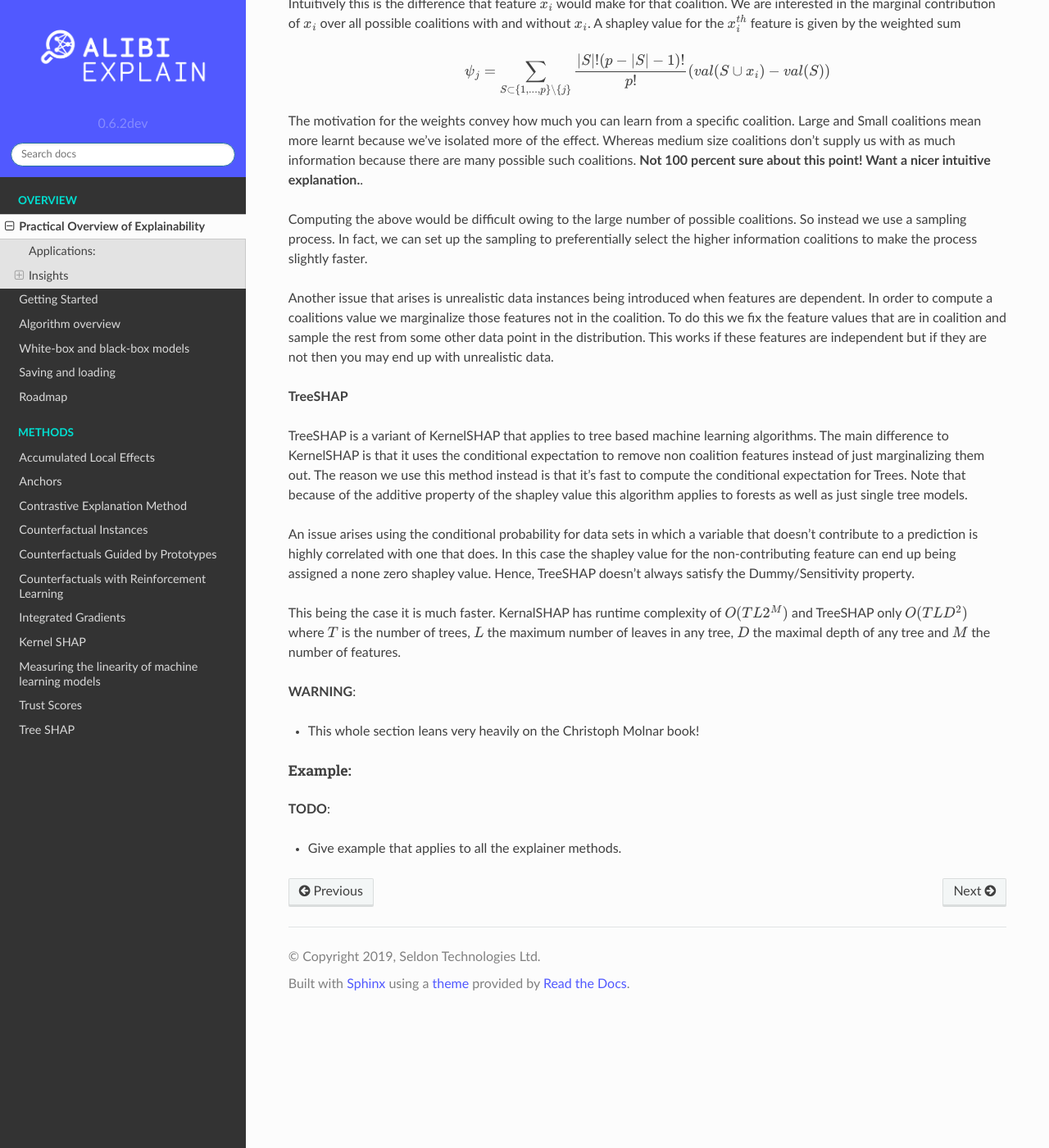
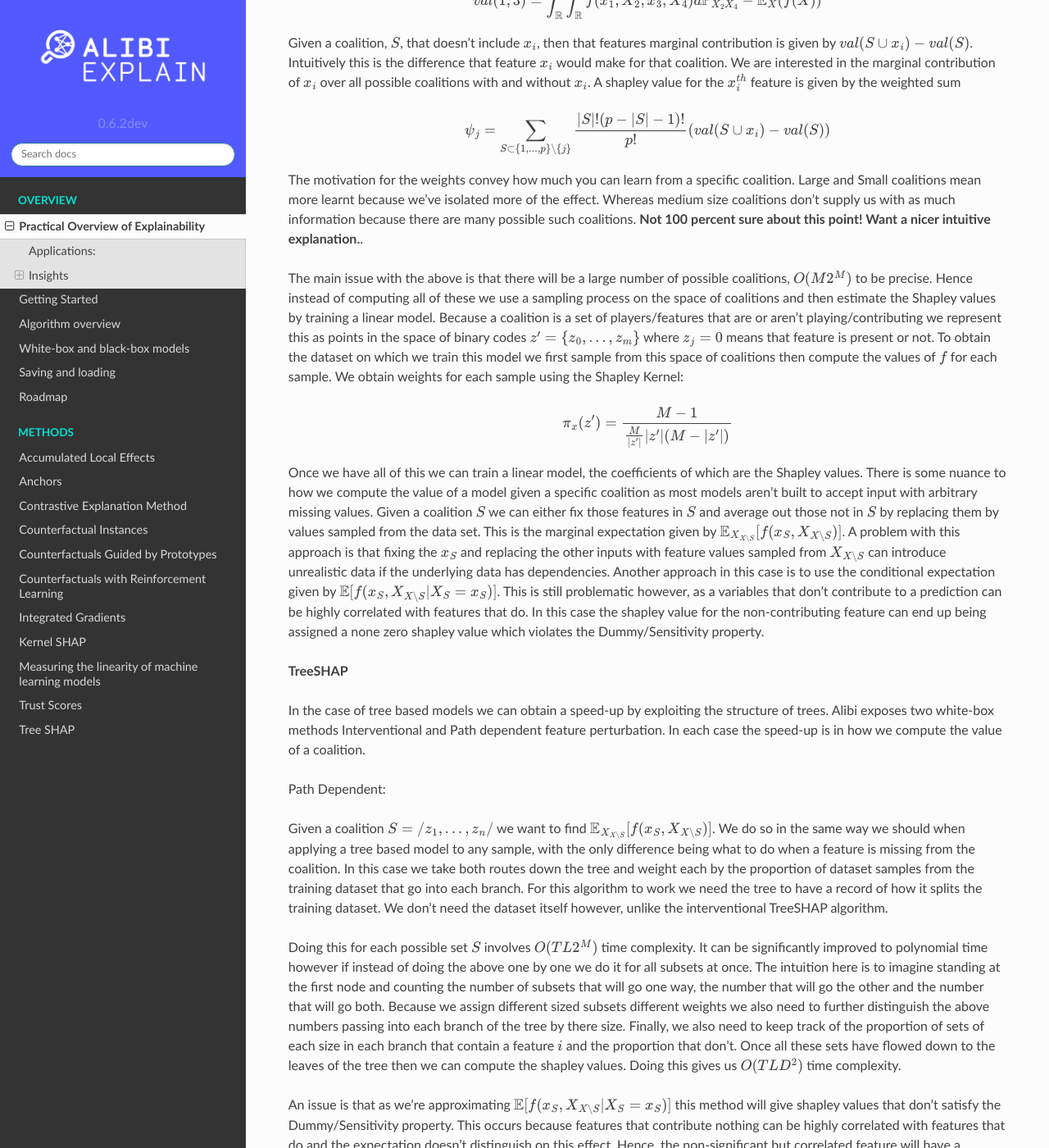
Before and after one commit to SeldonIO/alibi, a Sphinx documentation site: the page built from doc/source/overview/high_level.md, in a window 1280 px wide and 1400 px high, scrolled down 11341 px. Shown: the whole window at 82% size. Built offline with Sphinx 7.4.7 and the Read the Docs theme 2.0.0, drawn with Linux system fonts in a browser that asks for light colours; pages that are not in the unit, such as notebooks, are missing from menus; some of the changed text lies outside the part shown.

Commit message:
Update SHAP section to contian description of Interventional and path dependent Tree SHAP

```diff
--- a/doc/source/overview/high_level.md
+++ b/doc/source/overview/high_level.md
@@ -1,35 +1,38 @@
 # Practical Overview of Explainability
 
 While the applications of machine learning are impressive many models provide predictions that are hard to interpret or
-reason about. This limits there use in many cases as often we want to know why and not just what a models prediction
-is. Alarming predictions are rarely taken at face value and typically warrant further analysis. Indeed, in some cases
-explaining the choices that a model makes could even become a potential
+reason about. This limits there use in many cases as often we want to know why and not just what a model made a
+prediction. Alarming predictions are rarely taken at face value and typically warrant further analysis. Indeed, in some
+cases explaining the choices that a model makes could even become a potential
 [legal requirement](https://arxiv.org/pdf/1711.00399.pdf). The following is a non-rigorous and practical overview of
 explainability and the methods alibi provide.
 
-Explainability research provides us with algorithms that give insights into trained models predictions.
-
+**Explainability provides us with algorithms that give insights into trained models predictions.** It allows
+us to answer questions such as:
 - How does a prediction change dependent on feature inputs?
 - What features are Important for a given prediction to hold?
 - What features are not important for a given prediction to hold?
 - What set of features would you have to minimally change to obtain a new prediction of your choosing?
-- etc..
+- How does each feature contribute to a models prediction?
 
-The set of insights available are dependent on the trained model. If the model is a regression is makes sense to ask
-how the prediction varies with respect to some feature. Whereas, it doesn't make sense to ask what minimal change is
-required to obtain a new classification. Insights are constrained by:
+The set of insights available are dependent on the trained model. For instance, If the model is a regression it makes
+sense to ask how the prediction varies with respect to some feature. Whereas, it doesn't make sense to ask what minimal
+change is required to obtain a new classification. Insights are constrained by:
 
-- The type of data the model handles (images, text, ...)
-- The task the model performs (regression, classification, ...)
-- The type of model used (random forest, neural network, ...)
+- The type of data the model handles. Some insights only apply to image data others only to textual data.
+- The task the model performs. The two types of model tasks alibi handles are regression and classification.
+- The type of model used. Examples of model types include neural networks and random forests.
 
-Here type of model refers could be a number of different things including neural networks or random forests. Some
-explainer methods apply only to specific types of model such as TreeSHAP which can only be used with tree based models.
-Other explainer methods apply to any type of model. They can do so because the underlying method doesn't make use of
-the model internals. Instead, only depending on the model outputs given particular inputs. Methods that apply in this
-general setting are known as **black box** methods. Methods that do require model internals, perhaps in order to
-compute prediction gradients dependent on inputs, are known as white box models. This is a much stronger
-constraint that black box methods.
+Some explainer methods apply only to specific types of model such as TreeSHAP which can only be used with tree based
+models. This is the case when an explainer method makes use of some specific aspect of that models structure. For
+instance, if the model is a neural network then some methods require being able to compute the prediction derivative
+with respect to model inputs. Methods that require access to the model internals like this are known as **white box**
+methods. Other explainers apply to any type of model. They can do so because the underlying method doesn't make use of
+the model internals. Instead, they only require to have access to the model outputs given particular inputs. Methods
+that apply in this general setting are known as **black box** methods. Note that white box methods are a subset of
+black box methods and in general an explainer being a white box method is a much stronger constraint than it being a
+black box methods. Typically, white box methods are faster than blackbox methods as access to the model internals means
+the method can exploit some aspect of that models structure.
 
 :::{admonition} **Note 1: Black Box Definition**
 The use of Black Box here varies subtly from the conventional use within machine learning. Typically, we say a model is
@@ -51,42 +54,41 @@
 **Functionality:** Insights can also be used to augment model functionality. Providing useful information on top of
 model predictions. How to change the model inputs to obtain a better output for instance.
 
-**Research:** Explainability allows researchers to look inside the black box and see what the models are doing. Helping
-them understand more broadly the effects of the particular model or training schema they're using.
+**Research:** Explainability allows researchers to understand how and why opaque models make decisions. Helping them
+understand more broadly the effects of the particular model or training schema they're using.
+
+__TODO__:
+- picture of explainability pipeline: training -> prediction -> insight
 
 :::{admonition} **Note 2: Biases**
 Practitioners must be wary of using explainability to excuse bad models rather than ensuring there correctness. As an
 example its possible to have a model that is correctly trained on a dataset, however due to the dataset being either
 wrong or incomplete the model doesn't actually reflect reality. If the insights that explainability generates
 conform to some confirmation bias of the person training the model then they are going to be blind to this issue and
-instead use these methods to confirm erroneous results.
-
-__TODO__:
-- further discussion on faithfulness of models. Make clear that these insights apply to the model and only to
-the data via the model.
+instead use these methods to confirm erroneous results. A key distinction here is that explainability insights are
+designed to be faithful to the model they are explaining and not the data. You use an explanation to obtain an insight
+into the data only if the model is trained well.
 :::
-
-__TODO__:
-- picture of explainability pipeline: training -> prediction -> insight
 
 ## Insights
 
 ### Global and Local Insights
 
-Insights can be categorized into two types. Local and global. Intuitively a local insights says something about a
-single prediction that a model makes. As an example, given an image classified as a cat by a model what is the minimal
-set of features (pixels) that need to stay the same in order for that image to still be classified as a cat. Such an
-insight gives an idea of what the model is looking for when deciding to classify an instance into a specific class.
-Global insights on the other hand refer to the behaviour of the model over a set of inputs. Plots that show how a
-regression prediction varies with respect to a given feature while factoring out all the others are an example. These
-insights give a more general understanding of the relationship between inputs and model predictions.
+Insights can be categorized into two types. Local and global. Intuitively, a local insight says something about a
+single prediction that a model makes. As an example, given an image classified as a cat by a model, a local insight
+might give the set of features (pixels) that need to stay the same in order for that image to remain classified as a
+cat. Such an insight gives an idea of what the model is looking for when deciding to classify a specific instance into
+a specific class. Global insights on the other hand refer to the behaviour of the model over a set of inputs. Plots
+that show how a regression prediction varies with respect to a given feature while factoring out all the others are an
+example. These insights give a more general understanding of the relationship between inputs and model predictions.
 
 __TODO__:
 - Add image to give idea of Global and local insight
 
 ### Insight Categories
 
-Alibi provides a number of insights with which to explore and understand models.
+Alibi provides a number of local and global insights with which to explore and understand models. The following gives
+the practitioner an understanding of which explainers are suitable to be used where.
 
 #### Counter Factuals:
 
@@ -502,30 +504,79 @@
 information because there are many possible such coalitions. **Not 100 percent sure about this point! Want a nicer
 intuitive explanation.**.
 
-Computing the above would be difficult owing to the large number of possible coalitions. So instead we use a sampling
-process. In fact, we can set up the sampling to preferentially select the higher information coalitions to make the
-process slightly faster.
+The main issue with the above is that there will be a large number of possible coalitions, $O(M2^M)$ to be precise.
+Hence instead of computing all of these we use a sampling process on the space of coalitions and then estimate the
+Shapley values by training a linear model. Because a coalition is a set of players/features that are or aren't
+playing/contributing we represent this as points in the space of binary codes $z' = \{z_0,...,z_m\}$ where $z_j = 0$
+means that feature is present or not. To obtain the dataset on which we train this model we first sample from this
+space of coalitions then compute the values of $f$ for each sample. We obtain weights for each sample using the Shapley
+Kernel:
 
-Another issue that arises is unrealistic data instances being introduced when features are dependent. In order to
-compute a coalitions value we marginalize those features not in the coalition. To do this we fix the feature values
-that are in coalition and sample the rest from some other data point in the distribution. This works if these features
-are independent but if they are not then you may end up with unrealistic data.
+$$
+\pi_{x}(z') = \frac{M - 1}{\frac{M}{|z'|}|z'|(M - |z'|)}
+$$
+
+Once we have all of this we can train a linear model, the coefficients of which are the Shapley values. There is some
+nuance to how we compute the value of a model given a specific coalition as most models aren't built to accept input
+with arbitrary missing values. Given a coalition $S$ we can either fix those features in $S$ and average out those not
+in $S$ by replacing them by values sampled from the data set. This is the marginal expectation given by
+$\mathbb{E}_{X_{X \setminus S}}[f(x_S, X_{X \setminus S})]$. A problem with this approach is that fixing the $x_S$ and
+replacing the other inputs with feature values sampled from $X_{X \setminus S}$ can introduce unrealistic data if the
+underlying data has dependencies. Another approach in this case is to use the conditional expectation given by
+$\mathbb{E}[f(x_S, X_{X\setminus S}|X_S=x_S)]$. This is still problematic however, as a variables that don't contribute
+to a prediction can be highly correlated with features that do. In this case the shapley value for the non-contributing
+feature can end up being assigned a none zero shapley value which violates the Dummy/Sensitivity property.
 
 **TreeSHAP**
 
-TreeSHAP is a variant of KernelSHAP that applies to tree based machine learning algorithms. The main difference to
-KernelSHAP is that it uses the conditional expectation to remove non coalition features instead of just marginalizing
-them out. The reason we use this method instead is that it's fast to compute the conditional expectation for Trees.
-Note that because of the additive property of the shapley value this algorithm applies to forests as well as just
-single  tree models.
+In the case of tree based models we can obtain a speed-up by exploiting the structure of trees. Alibi exposes two
+white-box methods Interventional and Path dependent feature perturbation. In each case the speed-up is in how we
+compute the value of a coalition.
 
-An issue arises using the conditional probability for data sets in which a variable that doesn't contribute to a
-prediction is highly correlated with one that does. In this case the shapley value for the non-contributing feature can
-end up being assigned a none zero shapley value. Hence, TreeSHAP doesn't always satisfy the Dummy/Sensitivity property.
+Path Dependent:
 
-This being the case it is much faster. KernalSHAP has runtime complexity of $O(TL2^{M})$ and TreeSHAP only $O(TLD^{2})$
-where $T$ is the number of trees, $L$ the maximum number of leaves in any tree, $D$ the maximal depth of any tree and
-$M$ the number of features.
+Given a coalition $S=/{z_1, ..., z_n/}$ we want to find $\mathbb{E}_{X_{X \setminus S}}[f(x_S, X_{X \setminus S})]$. We
+do so in the same way we should when applying a tree based model to any sample, with the only difference being what to
+do when a feature is missing from the coalition. In this case we take both routes down the tree and weight each by the
+proportion of dataset samples from the training dataset that go into each branch. For this algorithm to work we need
+the tree to have a record of how it splits the training dataset. We don't need the dataset itself however, unlike the
+interventional TreeSHAP algorithm.
+
+Doing this for each possible set $S$ involves $O(TL2^M)$ time complexity. It can be significantly improved to polynomial
+time however if instead of doing the above one by one we do it for all subsets at once. The intuition here is to imagine
+standing at the first node and counting the number of subsets that will go one way, the number that will go the other
+and the number that will go both. Because we assign different sized subsets different weights we also need to further
+distinguish the above numbers passing into each branch of the tree by there size. Finally, we also need to keep track of
+the proportion of sets of each size in each branch that contain a feature $i$ and the proportion that don't. Once all
+these sets have flowed down to the leaves of the tree then we can compute the shapley values. Doing this gives us
+$O(TLD^2)$ time complexity.
+
+An issue is that as we're approximating $\mathbb{E}[f(x_S, X_{X\setminus S}|X_S=x_S)]$ this method will give shapley
+values that don't satisfy the Dummy/Sensitivity property. This occurs because features that contribute nothing can be
+highly correlated with features that do and the expectation doesn't distinguish on this effect. Hence, the
+non-significant but correlated feature will have a positive shapley coefficient.
+
+Interventional:
+
+The interventional TreeSHAP method takes a different approach. Suppose we sample a reference data point, $r$, from the
+training dataset. For each feature $i$ we then enumerate over all subsets of $S\subset F \setminus \{i\}$. If a subset
+is missing a feature we replace it with the corresponding one in the reference sample. We can then compute $f(S)$
+directly for each set $S$ and from that get the Shapley values. One major difference here is that we're combining each
+$S$ and $r$ to generate a data point. The process of enforcing independence of the $S$ and $F\S$ in this way is known
+as intervening in the underlying data set and is where the algorithm name comes from. Note that doing this breaks
+any independence between features in the dataset which means the data points we're sampling won't be realistic.
+
+For a single Tree and sample $r$ if we just iterate over all the subsets of $S \subset F \setminus \{i\}$ the
+interventional TreeSHAP method runs with $O(M2^M)$. Note that there are two paths through the tree of unique interest.
+The first is the instance path for $x$, and the second is the sampled/reference path for $r$. Computing the shapley
+value estimate for the sampled $r$ is going to involve replacing $x$ with values of $r$ and generating a set of
+perturbed paths. If, instead of summing over the sets if we sum over the paths we get a speed improvement as many of
+the sets $S$ end up taking the same path, and we compute them all at the same time instead of one by one. Doing so the
+Interventional TreeSHAP algorithm obtains $O(LD)$ time complexity.
+
+Applied to a random forrest with $T$ trees and using $R$ samples to compute the estimates we obtain $O(TRLD)$ time
+complexity. The fact that we can sum over each tree in the random forest is a results of the linearity property of
+shapley values.
 
 __WARNING__:
 - This whole section leans very heavily on the Christoph Molnar book!
```
